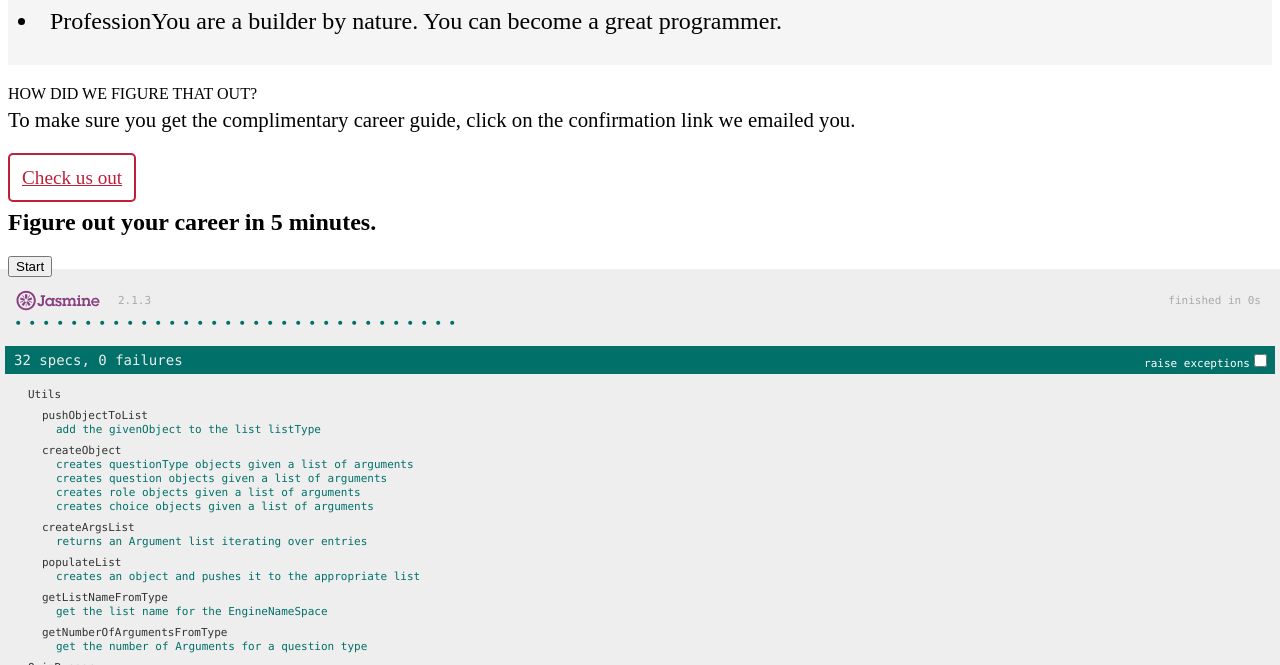
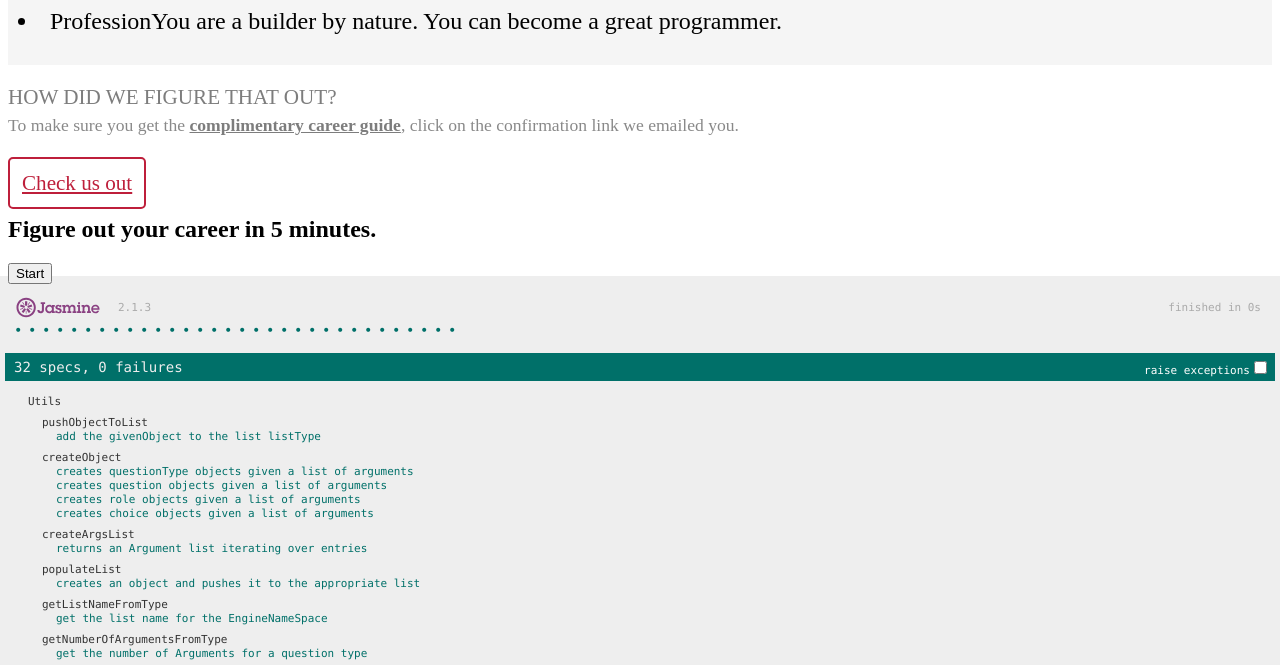
Before and after one commit to multunus/career-quiz, a plain HTML site: page SpecRunner.html in a window 1280 px wide. Shown: the part 130-795 px from the top of the page. Drawn offline with Linux system fonts and the light colour scheme.

Commit message:
Styling the results screen

```diff
--- a/SpecRunner.html
+++ b/SpecRunner.html
@@ -68,7 +68,7 @@
         </div>
         <div id="cta-section" class="col-md-12 col-sm-12">
           <div class="heading">How did we figure that out?</div>
-          <div class="message">To make sure you get the complimentary career guide, click on the confirmation link we emailed you.</div>
+          <div class="message">To make sure you get the <a href="http://www.dudeonbench.com/" title="Dude on Bench">complimentary career guide</a>, click on the confirmation link we emailed you.</div>
           <div class="check-button">
             <a href="http://www.multunus.com/"  class="multunus-link" title="Multunus Software">Check us out</a>
           </div>
--- a/styles/application.css
+++ b/styles/application.css
@@ -99,10 +99,16 @@
 
 #cta-section{
   margin-top: 20px;
+  color: #7D7D7D;
+  font-size: 1.1em;
 }
 
 #results-section .heading{
   color: #BE1F3B;
+}
+
+#cta-section .heading{
+  font-size: 1.2em;
 }
 
 #results-section .result,
@@ -115,9 +121,14 @@
 }
 
 #cta-section .message{
-  font-size: 1.3em;
+  color: #898989;
 }
 
+#cta-section .message a{
+  color: #7D7D7D;
+  font-weight: bold;
+  text-decoration: underline;
+}
 .check-button{
   margin-top: 35px;
 }
```
Also changed, not shown: index.html (+1 -1 lines).
